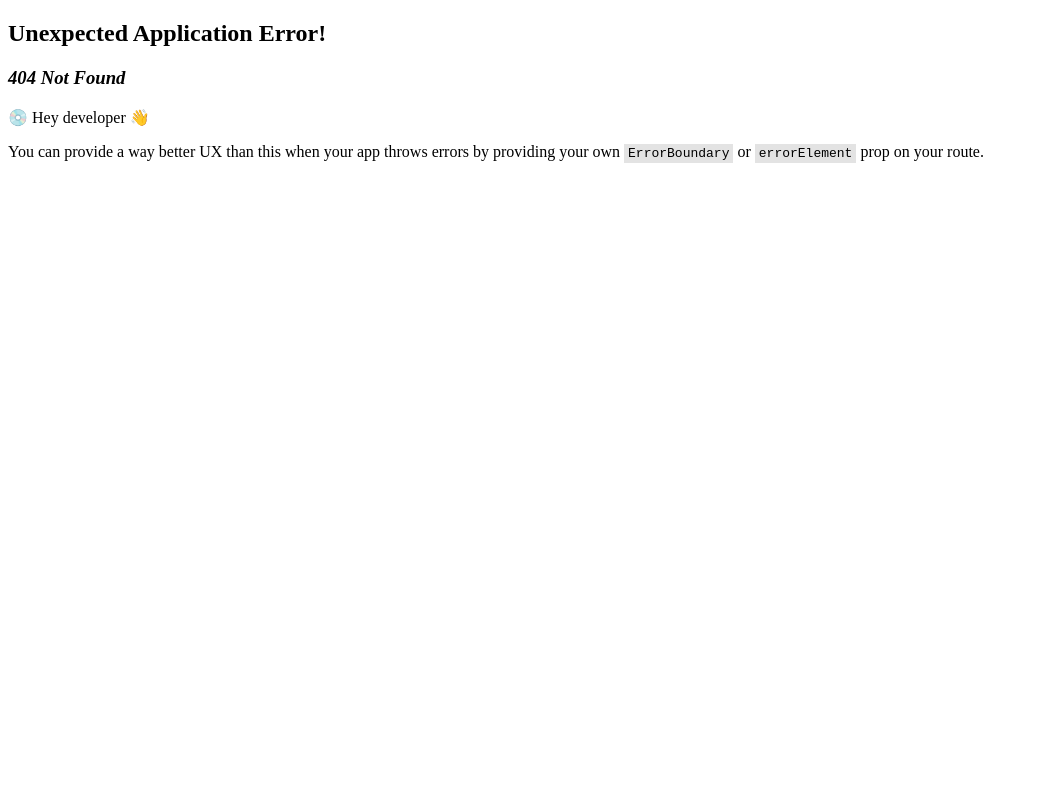
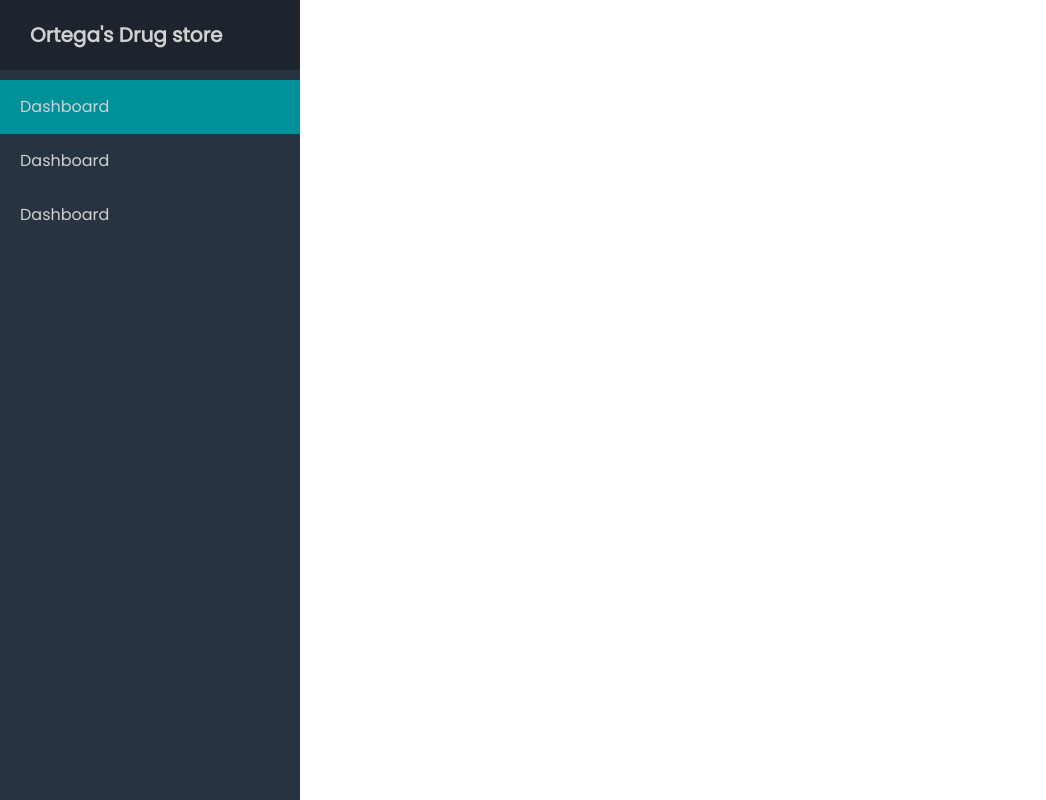
Before and after one commit to Tauri-23/OrtegasDrugstore, a React (Vite) app in the folder react/: page /OrtegaAdmin in a window 1280 px wide. Before the commit this address had no page. Shown: the whole page, without its empty margins (0-1046 px from the left). Built offline with nearby package versions, Linux system fonts and the light colour scheme.

Commit message:
update
update

```diff
--- a/package.json
+++ b/package.json
@@ -9,5 +9,8 @@
         "axios": "^1.6.4",
         "laravel-vite-plugin": "^1.0",
         "vite": "^5.0"
+    },
+    "dependencies": {
+        "bootstrap": "^5.3.3"
     }
 }
--- a/react/package.json
+++ b/react/package.json
@@ -10,9 +10,10 @@
     "preview": "vite preview"
   },
   "dependencies": {
+    "bootstrap": "^5.3.3",
     "react": "^18.3.1",
     "react-dom": "^18.3.1",
-    "react-router-dom": "^6.26.1"
+    "react-router-dom": "^6.26.2"
   },
   "devDependencies": {
     "@eslint/js": "^9.9.0",
--- a/react/src/assets/css/global.css
+++ b/react/src/assets/css/global.css
@@ -1,3 +1,113 @@
-body {
-    background: red;
+@import url('https://fonts.googleapis.com/css2?family=Poppins&display=swap');
+
+:root {
+    --dark-blue1: rgb(29, 36, 46);
+    --dark-blue2: rgb(40, 51, 66);
+    --blue1: rgb(0, 144, 153);
+
+    --white1: rgb(209, 209, 209);
+
+    --text-xl1: 60px;
+    --text-xl2: 50px;
+    --text-xl3: 40px;
+    --text-l1: 30px;
+    --text-l2: 24px;
+    --text-l3: 20px;
+    --text-m1: 18px;
+    --text-m2: 16px;
+    --text-m3: 14px;
+    --text-m4: 12px;
 }
+
+* {
+    padding: 0;
+    margin: 0;
+    font-family: 'Poppins', sans-serif;
+    font-weight: 400;
+    font-style: normal;
+}
+
+
+
+
+
+/*
+|----------------------------------------
+| width and height
+|----------------------------------------
+*/
+.h-100vh {
+    height: 100vh;
+}
+.w-10 {
+    width: 10%;
+}
+.w-20 {
+    width: 20%;
+}
+.w-30 {
+    width: 30%;
+}
+.w-40 {
+    width: 40%;
+}
+.w-60 {
+    width: 60%;
+}
+.w-70 {
+    width: 70%;
+}
+.w-80 {
+    width: 80%;
+}
+.w-90 {
+    width: 90%;
+}
+
+
+
+
+
+/*
+|----------------------------------------
+| Text
+|----------------------------------------
+*/
+.text-xl1 {
+    font-size: var(--text-xl1);
+}
+.text-xl2 {
+    font-size: var(--text-xl2);
+}
+.text-xl2 {
+    font-size: var(--text-xl3);
+}
+.text-l1 {
+    font-size: var(--text-l1);
+}
+.text-l2 {
+    font-size: var(--text-l2);
+}
+.text-l3 {
+    font-size: var(--text-l3);
+}
+.text-m1 {
+    font-size: var(--text-m1);
+}
+.text-m2 {
+    font-size: var(--text-m2);
+}
+.text-m3 {
+    font-size: var(--text-m3);
+}
+
+.text-center {
+    text-align:center;
+}
+.text-right {
+    text-align: right;
+}
+
+.bold {
+    font-weight: bold;
+}
--- /dev/null
+++ b/react/src/assets/css/navbar.css
@@ -0,0 +1,30 @@
+.admin-sidenav1 {
+    width: 300px;
+    height: 100vh;
+    position: fixed;
+    background: var(--dark-blue2);
+    display: flex;
+    flex-direction: column;
+    gap: 10px;
+}
+.admin-sidenav1-head {
+    background: var(--dark-blue1);
+    height: 70px;
+    padding: 0 30px;
+    color: var(--white1);
+    display: flex;
+    align-items: center;
+}
+.admin-sidenav1-links {
+    display: flex;
+    flex-direction: column;
+}
+.admin-sidenav1-link {
+    padding: 15px 20px;
+    display: flex;
+    gap: 10px;
+    color: var(--white1);
+}
+.admin-sidenav1-link.active {
+    background: var(--blue1);
+}
--- /dev/null
+++ b/react/src/components/admin_sidenav.jsx
@@ -0,0 +1,24 @@
+const AdminSidenav = () => {
+    return (
+        <div className="admin-sidenav1">
+            <div className="admin-sidenav1-head text-l3 fw-bold">
+                Ortega's Drug store
+            </div>
+            <div className="admin-sidenav1-links">
+                <div className="admin-sidenav1-link active">
+                    Dashboard
+                </div>
+
+                <div className="admin-sidenav1-link">
+                    Dashboard
+                </div>
+
+                <div className="admin-sidenav1-link">
+                    Dashboard
+                </div>
+            </div>
+        </div>
+    );
+}
+
+export default AdminSidenav;
--- a/react/src/router.jsx
+++ b/react/src/router.jsx
@@ -4,6 +4,8 @@ import GuestIndex from "./views/Guest/guest_index";
 import ClientDefault from "./views/Client/client_default";
 import GuestAbout from "./views/Guest/guest_about";
 import ClientIndex from "./views/Client/client_index";
+import AdminIndex from "./views/Admin";
+import AdminDefault from "./views/Admin/default";
 
 const router = createBrowserRouter([
     /*
@@ -44,6 +46,26 @@ const router = createBrowserRouter([
                 element: <ClientIndex/>
             }
         ]
+    },
+
+
+
+
+
+    /*
+    |----------------------------------------
+    | Admin
+    |----------------------------------------
+    */
+    {
+        path: '/OrtegaAdmin',
+        element: <AdminDefault/>,
+        children: [
+            {
+                index: true,
+                element: <AdminIndex/>
+            }
+        ]
     }
 ]);
 
--- /dev/null
+++ b/react/src/views/Admin/default.jsx
@@ -0,0 +1,11 @@
+import { Outlet } from "react-router-dom";
+import AdminSidenav from "../../components/admin_sidenav";
+
+export default function AdminDefault() {
+    return(
+        <div>
+            <AdminSidenav/>
+            <Outlet/>
+        </div>
+    );
+}
--- /dev/null
+++ b/react/src/views/Admin/index.jsx
@@ -0,0 +1,6 @@
+const AdminIndex = () => {
+    return(
+        <>asdasd</>
+    );
+}
+export default AdminIndex;
```
Also changed, not shown: react/src/main.jsx (+7 -1 lines), 2 other files (tests, documents, lock files or other folders).
